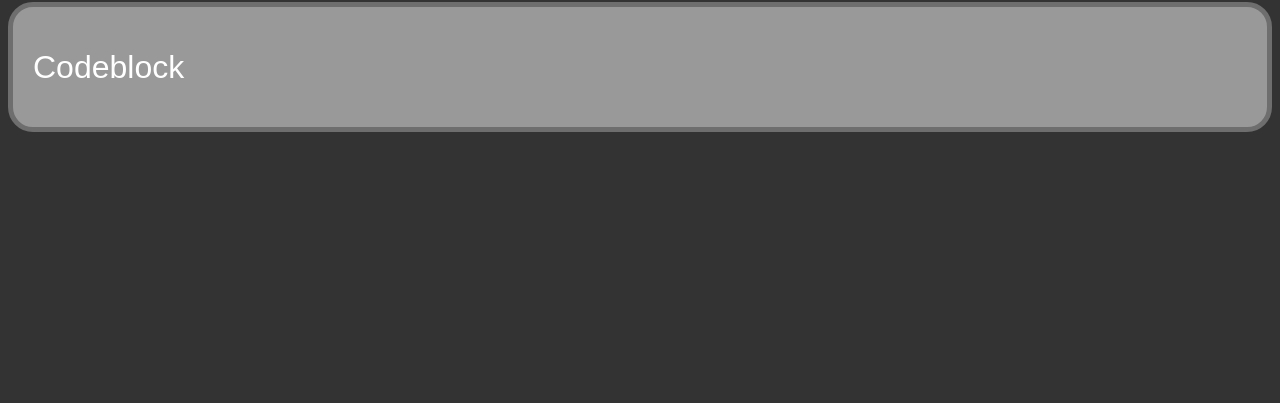
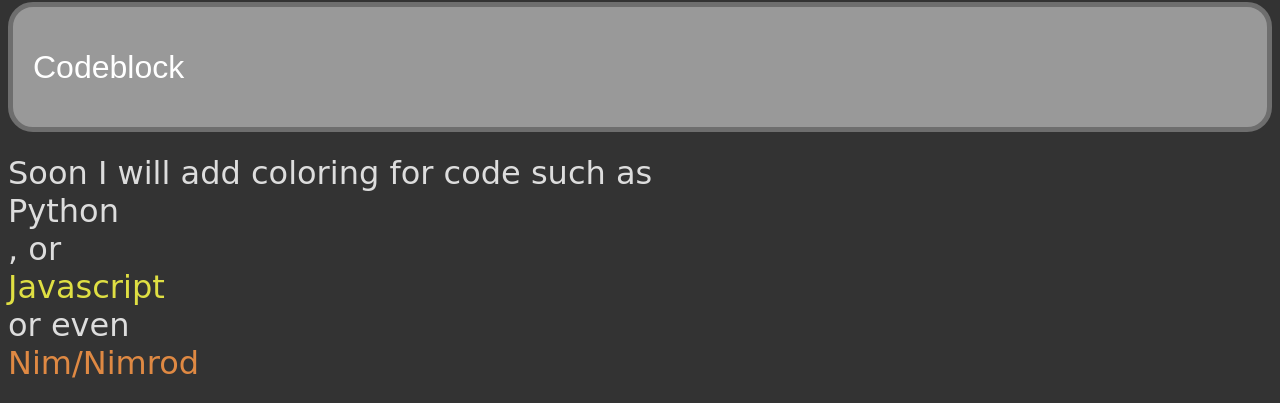
Before and after one commit to TrentonGage11/public-site, a plain HTML site: page README.html in a window 1280 px wide. Shown: the part 717-1120 px from the top of the page. Before the commit the page ends 857 px from the top, so only its background shows below. Drawn offline with Linux system fonts and the light colour scheme.

Commit message:
Update README.html

```diff
--- a/README.html
+++ b/README.html
@@ -57,6 +57,15 @@
         #ulol {
             text-decoration: underline overline;
         }
+        #py {
+            color: 7766df;
+        }
+        #js {
+            color: #dfdf43;
+        }
+        #nim {
+            color: #df8943;
+        }
         </style>
     </head>
     <body>
@@ -74,5 +83,6 @@
         <div id="codeblock">
             <h1 id="codeblocktext">Codeblock</h1>
         </div>
+        <h1 id="ppp">Soon I will add coloring for code such as <div id="py">Python</div>, or <div id="js">Javascript</div> or even <div id="nim">Nim/Nimrod</div></h1>
     </body>
 </html>
```
